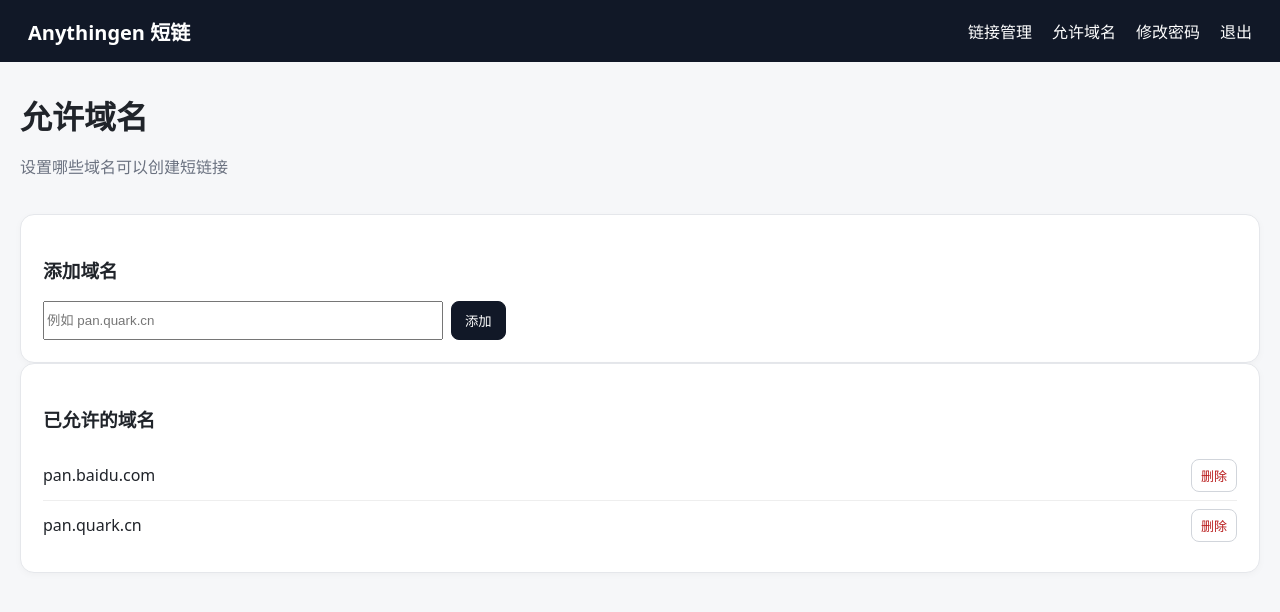
After one commit to lfn171/anythingen-shortlink, a Flask app: page /admin/domains in a window 1280 px wide. The commit adds this page. Shown: the top 612 px of the page. Run offline with Flask 3, Linux system fonts and the light colour scheme; the visitor is signed in with stand-in values (Sample User, id 1); data comes from the database, SQL or seed files in the repository.

Commit message:
Add domain management UI - store allowed domains in database
- Move ALLOWED_DOMAINS from env var to database settings table
- Add get_allowed_domains() and set_allowed_domains() functions
- Add /admin/domains route for managing domains via UI
- Create domains.html template for domain management
- Update navigation to include domain management link
- Keep env var as fallback default for first-time initialization

```diff
--- a/app.py
+++ b/app.py
@@ -1,3 +1,4 @@
+import json
 import os
 import secrets
 import sqlite3
@@ -28,7 +29,7 @@ SECRET_KEY = os.getenv("SECRET_KEY", secrets.token_hex(32))
 API_KEY = os.getenv("API_KEY", "change-me")
 ADMIN_USERNAME = os.getenv("ADMIN_USERNAME", "admin")
 ADMIN_PASSWORD = os.getenv("ADMIN_PASSWORD", "change-me-now")
-ALLOWED_DOMAINS = {
+DEFAULT_ALLOWED_DOMAINS = {
     d.strip().lower()
     for d in os.getenv("ALLOWED_DOMAINS", "pan.quark.cn,pan.baidu.com").split(",")
     if d.strip()
@@ -117,6 +118,31 @@ def set_admin_password(password):
     conn.close()
 
 
+def get_allowed_domains():
+    """Get allowed domains from database, fallback to env default."""
+    conn = get_db()
+    row = conn.execute("SELECT value FROM settings WHERE key='allowed_domains'").fetchone()
+    conn.close()
+    if row and row["value"]:
+        try:
+            return set(json.loads(row["value"]))
+        except (json.JSONDecodeError, TypeError):
+            pass
+    return DEFAULT_ALLOWED_DOMAINS.copy()
+
+
+def set_allowed_domains(domains):
+    """Save allowed domains to database."""
+    conn = get_db()
+    conn.execute(
+        "INSERT INTO settings(key, value) VALUES('allowed_domains', ?) "
+        "ON CONFLICT(key) DO UPDATE SET value=excluded.value",
+        (json.dumps(list(domains)),),
+    )
+    conn.commit()
+    conn.close()
+
+
 def login_required(fn):
     @wraps(fn)
     def wrapper(*args, **kwargs):
@@ -160,7 +186,7 @@ def is_allowed_url(url):
         if parsed.scheme not in ("http", "https") or not parsed.hostname:
             return False
         host = parsed.hostname.lower()
-        return host in ALLOWED_DOMAINS
+        return host in get_allowed_domains()
     except Exception:
         return False
 
@@ -296,13 +322,13 @@ def add_link():
 
         if not is_allowed_url(target_url):
             flash("目标链接无效，或域名不在允许列表中", "danger")
-            return render_template("link_form.html", mode="new", form=request.form, allowed_domains=ALLOWED_DOMAINS)
+            return render_template("link_form.html", mode="new", form=request.form, allowed_domains=get_allowed_domains())
         if code and not is_valid_code(code):
             flash("短码只能使用字母、数字、-、_，最多 64 位", "danger")
-            return render_template("link_form.html", mode="new", form=request.form, allowed_domains=ALLOWED_DOMAINS)
+            return render_template("link_form.html", mode="new", form=request.form, allowed_domains=get_allowed_domains())
         if expires_raw and not expires_at:
             flash("过期时间格式无效", "danger")
-            return render_template("link_form.html", mode="new", form=request.form, allowed_domains=ALLOWED_DOMAINS)
+            return render_template("link_form.html", mode="new", form=request.form, allowed_domains=get_allowed_domains())
 
         conn = get_db()
         if not code:
@@ -316,12 +342,12 @@ def add_link():
         except sqlite3.IntegrityError:
             conn.close()
             flash("这个短码已经存在", "danger")
-            return render_template("link_form.html", mode="new", form=request.form, allowed_domains=ALLOWED_DOMAINS)
+            return render_template("link_form.html", mode="new", form=request.form, allowed_domains=get_allowed_domains())
         conn.close()
         flash(f"短链接已创建：{get_base_url()}/s/{code}", "success")
         return redirect(url_for("admin"))
 
-    return render_template("link_form.html", mode="new", form={}, allowed_domains=ALLOWED_DOMAINS)
+    return render_template("link_form.html", mode="new", form={}, allowed_domains=get_allowed_domains())
 
 
 @app.route("/admin/links/<code>/edit", methods=["GET", "POST"])
@@ -344,11 +370,11 @@ def edit_link(code):
         if not is_allowed_url(target_url):
             conn.close()
             flash("目标链接无效，或域名不在允许列表中", "danger")
-            return render_template("link_form.html", mode="edit", link=row_to_dict(row, base_url), form=request.form, allowed_domains=ALLOWED_DOMAINS)
+            return render_template("link_form.html", mode="edit", link=row_to_dict(row, base_url), form=request.form, allowed_domains=get_allowed_domains())
         if expires_raw and not expires_at:
             conn.close()
             flash("过期时间格式无效", "danger")
-            return render_template("link_form.html", mode="edit", link=row_to_dict(row, base_url), form=request.form, allowed_domains=ALLOWED_DOMAINS)
+            return render_template("link_form.html", mode="edit", link=row_to_dict(row, base_url), form=request.form, allowed_domains=get_allowed_domains())
 
         conn.execute(
             "UPDATE links SET target_url=?, note=?, enabled=?, expires_at=?, updated_at=CURRENT_TIMESTAMP WHERE code=?",
@@ -360,7 +386,7 @@ def edit_link(code):
         return redirect(url_for("admin"))
 
     conn.close()
-    return render_template("link_form.html", mode="edit", link=row_to_dict(row, base_url), form={}, allowed_domains=ALLOWED_DOMAINS)
+    return render_template("link_form.html", mode="edit", link=row_to_dict(row, base_url), form={}, allowed_domains=get_allowed_domains())
 
 
 @app.post("/admin/links/<code>/toggle")
@@ -410,6 +436,38 @@ def change_password():
             flash("密码已修改", "success")
             return redirect(url_for("admin"))
     return render_template("password.html")
+
+
+@app.route("/admin/domains", methods=["GET", "POST"])
+@login_required
+def manage_domains():
+    if request.method == "POST":
+        domain = request.form.get("domain", "").strip().lower()
+        action = request.form.get("action")
+
+        if not domain:
+            flash("域名不能为空", "danger")
+        elif action == "add":
+            domains = get_allowed_domains()
+            if domain in domains:
+                flash(f"域名 {domain} 已在列表中", "warning")
+            else:
+                domains.add(domain)
+                set_allowed_domains(domains)
+                flash(f"域名 {domain} 已添加", "success")
+        elif action == "delete":
+            domains = get_allowed_domains()
+            if domain in domains:
+                domains.discard(domain)
+                set_allowed_domains(domains)
+                flash(f"域名 {domain} 已删除", "success")
+            else:
+                flash(f"域名 {domain} 不在列表中", "warning")
+
+        return redirect(url_for("manage_domains"))
+
+    domains = sorted(get_allowed_domains())
+    return render_template("domains.html", domains=domains)
 
 
 @app.get("/s/<code>")
--- a/templates/base.html
+++ b/templates/base.html
@@ -12,6 +12,7 @@
   {% if session.get('logged_in') %}
   <nav>
     <a href="{{ url_for('admin') }}">链接管理</a>
+    <a href="{{ url_for('manage_domains') }}">允许域名</a>
     <a href="{{ url_for('change_password') }}">修改密码</a>
     <a href="{{ url_for('logout') }}">退出</a>
   </nav>
--- /dev/null
+++ b/templates/domains.html
@@ -0,0 +1,43 @@
+{% extends "base.html" %}
+{% block content %}
+<div class="page-head">
+  <div><h1>允许域名</h1><p class="muted">设置哪些域名可以创建短链接</p></div>
+</div>
+
+<div class="card">
+  <h3>添加域名</h3>
+  <form method="post" class="add-domain-form">
+    <input type="hidden" name="action" value="add">
+    <input name="domain" placeholder="例如 pan.quark.cn" required>
+    <button class="btn primary" type="submit">添加</button>
+  </form>
+</div>
+
+<div class="card">
+  <h3>已允许的域名</h3>
+  {% if domains %}
+  <ul class="domain-list">
+    {% for domain in domains %}
+    <li>
+      <span>{{ domain }}</span>
+      <form method="post" style="display:inline">
+        <input type="hidden" name="action" value="delete">
+        <input type="hidden" name="domain" value="{{ domain }}">
+        <button class="btn small danger" type="submit" onclick="return confirm('确定删除域名 {{ domain }} 吗？')">删除</button>
+      </form>
+    </li>
+    {% endfor %}
+  </ul>
+  {% else %}
+  <p class="muted">暂无允许的域名</p>
+  {% endif %}
+</div>
+
+<style>
+.add-domain-form { display: flex; gap: 8px; margin-top: 12px; }
+.add-domain-form input { flex: 1; max-width: 400px; }
+.domain-list { list-style: none; padding: 0; margin: 12px 0 0; }
+.domain-list li { display: flex; justify-content: space-between; align-items: center; padding: 8px 0; border-bottom: 1px solid #eee; }
+.domain-list li:last-child { border-bottom: none; }
+</style>
+{% endblock %}
```
